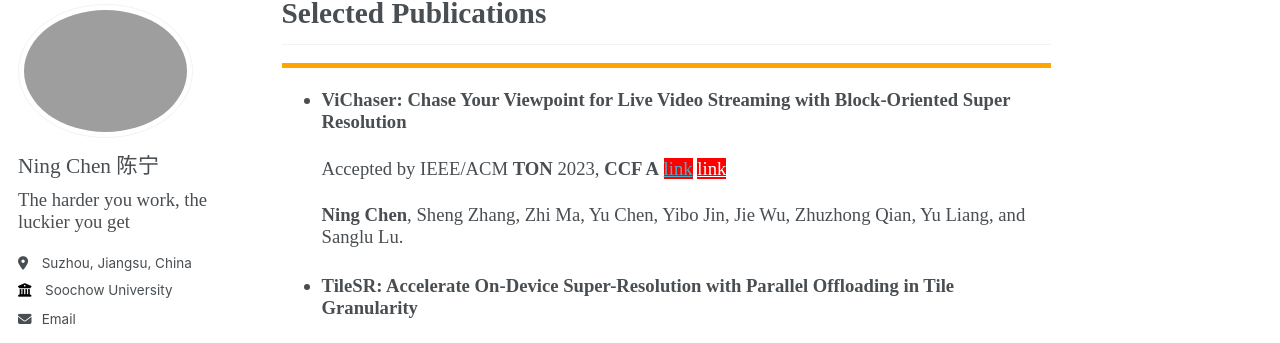
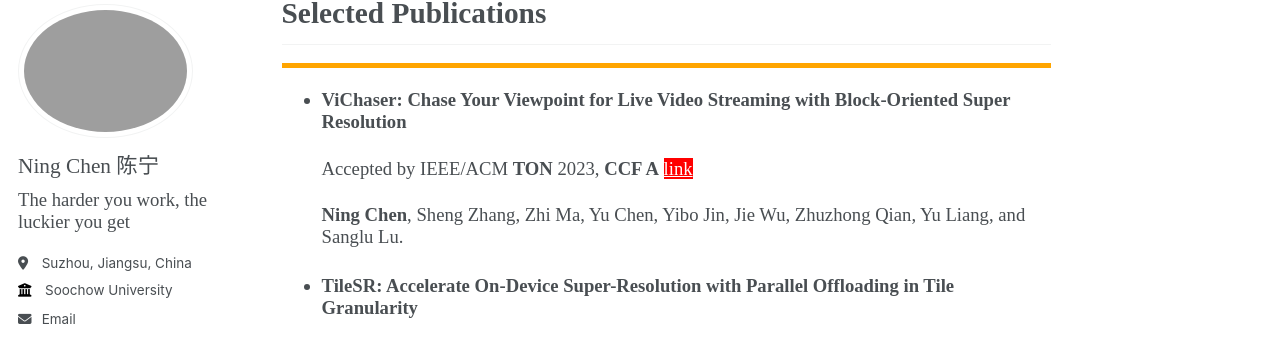
Before and after one commit to nju-cn/nju-cn.github.io, a Jekyll site: the page built from _pages/about.md, in a window 1280 px wide and 900 px high, scrolled down 371 px. Shown: the part 102-445 px from the top of the window. Built offline with Jekyll 4.4.1, drawn with Linux system fonts in a browser that asks for light colours; some web fonts are replaced.

Commit message:
Merge remote-tracking branch 'origin/master'

```diff
--- a/_pages/about.md
+++ b/_pages/about.md
@@ -39,7 +39,7 @@ hr:nth-of-type(2) {
 
 * **ViChaser: Chase Your Viewpoint for Live Video Streaming with Block-Oriented Super Resolution**
 
-  Accepted by  IEEE/ACM **TON** 2023, **CCF A**    <a href="http://nju-cn.github.io/files/TON_ViChaser.pdf" style="background: red;">link</a>    <a href="http://nju-cn.github.io/files/TON_ViChaser.pdf" style="background: red; color: white;">link</a>
+  Accepted by  IEEE/ACM **TON** 2023, **CCF A**       <a href="http://nju-cn.github.io/files/TON_ViChaser.pdf" style="background: red; color: white;">link</a>
 
   **Ning Chen**, Sheng Zhang, Zhi Ma, Yu Chen, Yibo Jin, Jie Wu, Zhuzhong Qian, Yu Liang, and Sanglu Lu.
 
```
